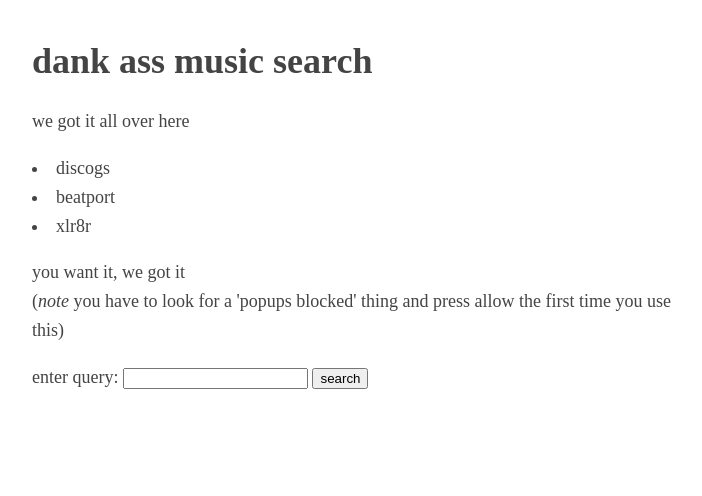
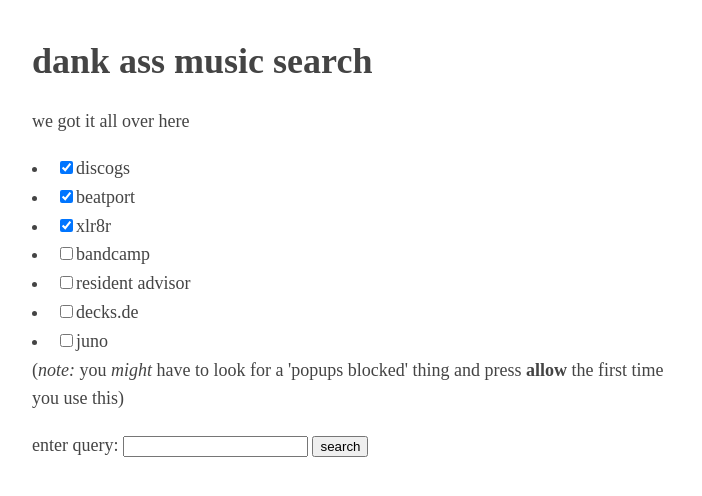
Before and after one commit to sentriz/xyz, a Jekyll site: the page musicsearch/index.html, which Jekyll copies as it is, in a window 1280 px wide. Shown: the top 496 px of the page, without its empty margins (283-985 px from the left). Built offline with Jekyll 4.4.1, drawn with Linux system fonts in a browser that asks for light colours.

Commit message:
add more sites and boxes

```diff
--- a/musicsearch/index.html
+++ b/musicsearch/index.html
@@ -22,19 +22,41 @@
     <body>
         <h1>dank ass music search</h1>
         <p>we got it all over here</p>
-        <li>discogs</li>
-        <li>beatport</li>
-        <li>xlr8r</li>
-        <p>you want it, we got it<br>
-        (<em>note</em> you have to look for a 'popups blocked' thing and press allow the first time you use this)</p>
+        <li><input name="name" id="discogs"  type="checkbox" checked="checked">discogs</input></li>
+        <li><input name="name" id="beatport" type="checkbox" checked="checked">beatport</input></li>
+        <li><input name="name" id="xlr8r"    type="checkbox" checked="checked">xlr8r</input></li>
+        <li><input name="name" id="bandcamp" type="checkbox">bandcamp</input></li>
+        <li><input name="name" id="resident" type="checkbox">resident advisor</input></li>
+        <li><input name="name" id="decks"    type="checkbox">decks.de</input></li>
+        <li><input name="name" id="juno"     type="checkbox">juno</input></li>
+
+        (<em>note:</em> you <em>might</em> have to look for a 'popups blocked' thing and press <strong>allow</strong> the first time you use this)</p>
 
         <script>
             function submit(){
                 var query = document.getElementById('query');
                 var escaped = escape(query.value);
-                window.open("https://www.discogs.com/search/?q=" + escaped, "1");
-                window.open("https://www.beatport.com/search?q=" + escaped, "2");
-                window.open("https://www.xlr8r.com/?s=" + escaped, "3");
+                if(document.getElementById('discogs').checked) {
+                    window.open("https://www.discogs.com/search/?q=" + escaped, "1");
+                }
+                if(document.getElementById('beatport').checked) {
+                    window.open("https://www.beatport.com/search?q=" + escaped, "2");
+                }
+                if(document.getElementById('xlr8r').checked) {
+                    window.open("https://www.xlr8r.com/?s=" + escaped, "3");
+                }
+                if(document.getElementById('bandcamp').checked) {
+                    window.open("https://bandcamp.com/search?q=" + escaped, "4");
+                }
+                if(document.getElementById('resident').checked) {
+                    window.open("https://www.residentadvisor.net/search.aspx?searchstr=" + escaped, "5");
+                }
+                if(document.getElementById('decks').checked) {
+                    window.open("https://www.decks.de/", "6");
+                }
+                if(document.getElementById('juno').checked) {
+                    window.open("http://www.juno.co.uk/search/?q%5Ball%5D%5B%5D=" + escaped, "7");
+                }
             }
         </script>
         enter query: <input type="text" id="query" />
```
